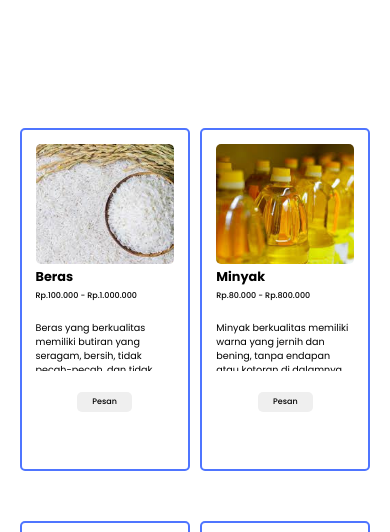
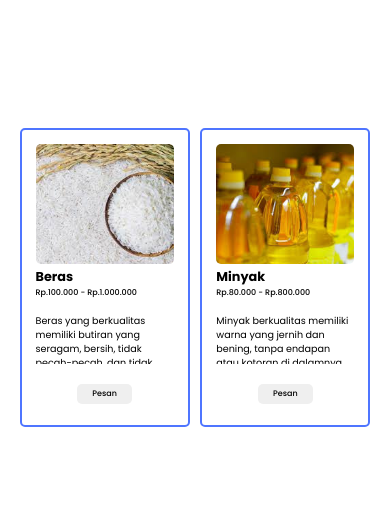
Before and after one commit to akhie-art/kangsuplay, a plain HTML site: page index.html in a window 390 px wide. Shown: the part 268-800 px from the top of the page. Drawn offline with Linux system fonts and the light colour scheme.

Commit message:
Update style.css

```diff
--- a/css/style.css
+++ b/css/style.css
@@ -149,7 +149,7 @@ body {
   }
   .list-barang {
     width: 50%;
-    height: 115%;
+    height: 100%;
     border-radius: 5px;
     padding: 4%;
     border: 2px solid var(--warna1);
```
